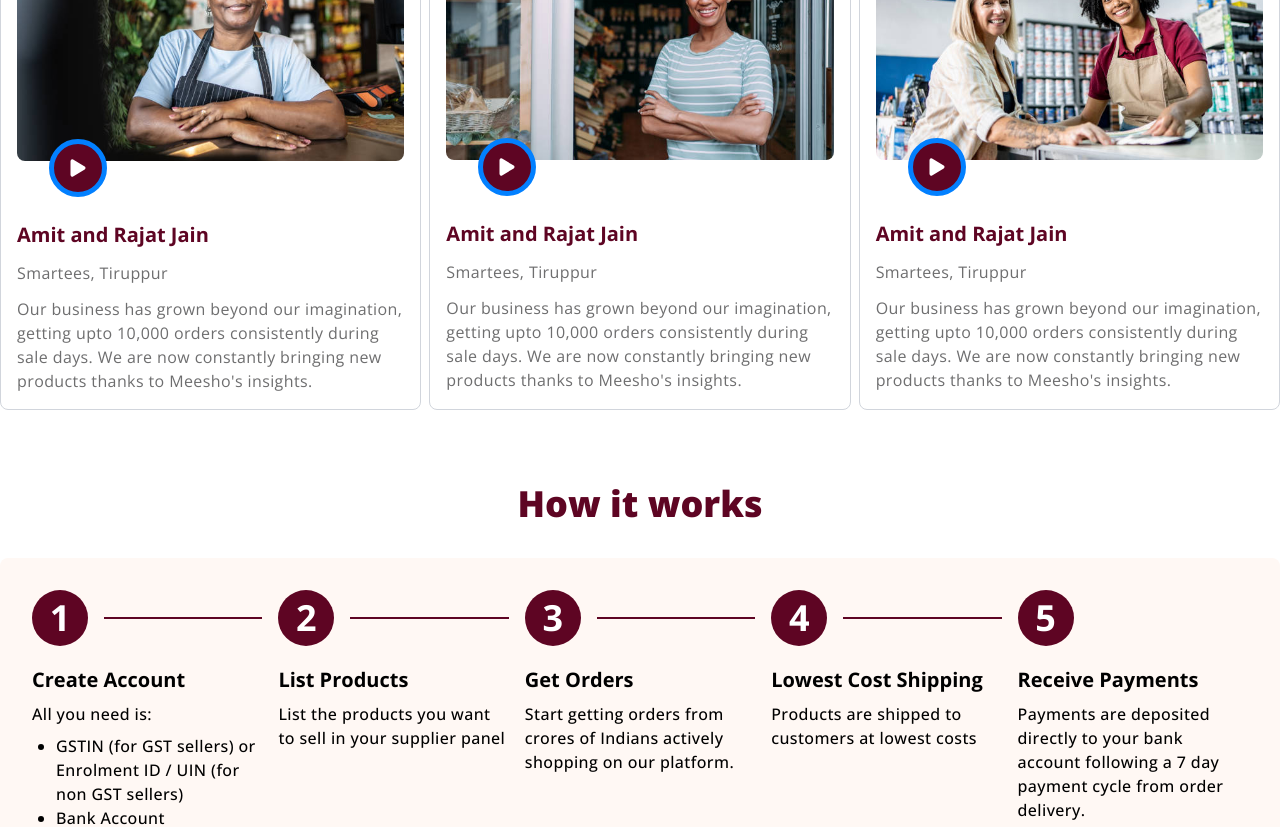
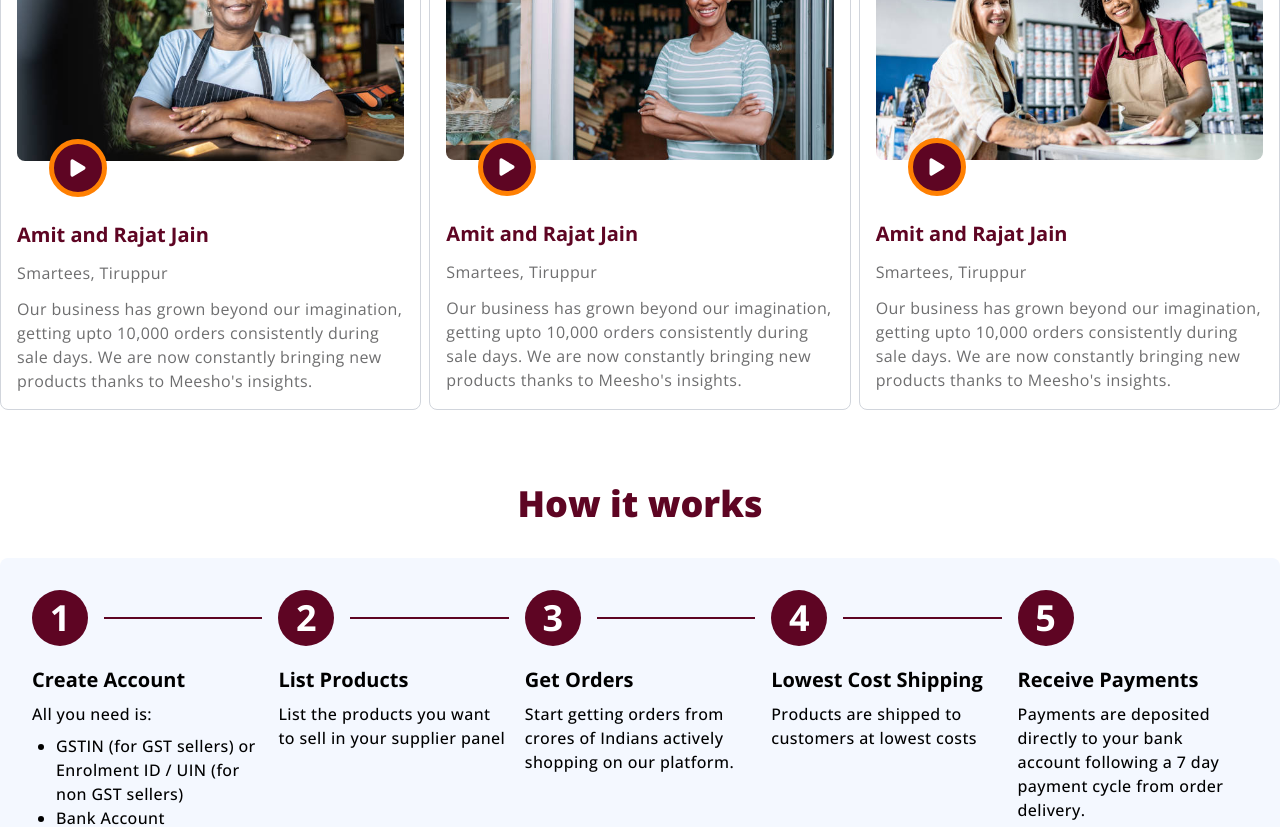
Before and after one commit to Najmul-Shaon/CareMe, a React (Vite) app: page / in a window 1280 px wide. Shown: the part 1620-2447 px from the top of the page. Built offline with nearby package versions, Linux system fonts and the light colour scheme.

Commit message:
changed project name and secondary color, added banner color

```diff
--- a/index.html
+++ b/index.html
@@ -4,7 +4,7 @@
     <meta charset="UTF-8" />
     <link rel="icon" type="image/svg+xml" href="./src/assets/logo.png" />
     <meta name="viewport" content="width=device-width, initial-scale=1.0" />
-    <title>SnapBuy</title>
+    <title>CareMe</title>
   </head>
   <body>
     <div id="root"></div>
--- a/package.json
+++ b/package.json
@@ -1,5 +1,5 @@
 {
-  "name": "snapbuy",
+  "name": "careme",
   "private": true,
   "version": "0.0.0",
   "type": "module",
--- a/src/index.css
+++ b/src/index.css
@@ -7,9 +7,11 @@
   --font-open-sans: "Open Sans", "sans-serif";
   /* colors theme  */
   --color-primaryColor: #5e0523;
-  --color-secondaryColor: #fff8f4;
+  --color-secondaryColor: #f4f8ff;
+  --color-bannerPrimaryColor: #eae3e3;
+  --color-bannerSecondaryColor: #450000;
   --color-backgroundColor: #ffffff;
-  --color-accentColor: #0280ff;
+  --color-accentColor: #ff8002;
   --color-textHeadingColor: #000000;
   --color-textSubHeadingColor: #6e6e6f;
   --color-footerTextColor: #ffffff;
```
Also changed, not shown: 1 other file (tests, documents, lock files or other folders).
